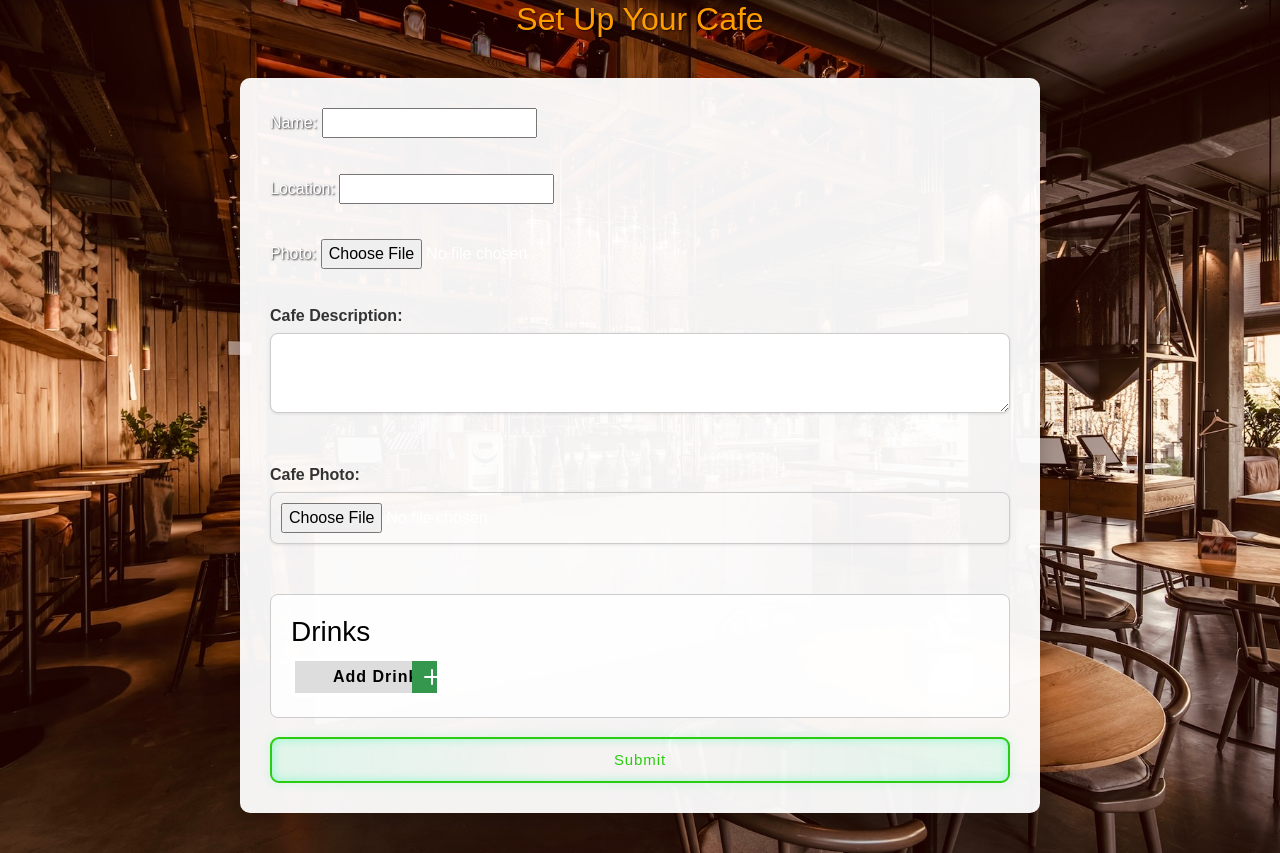
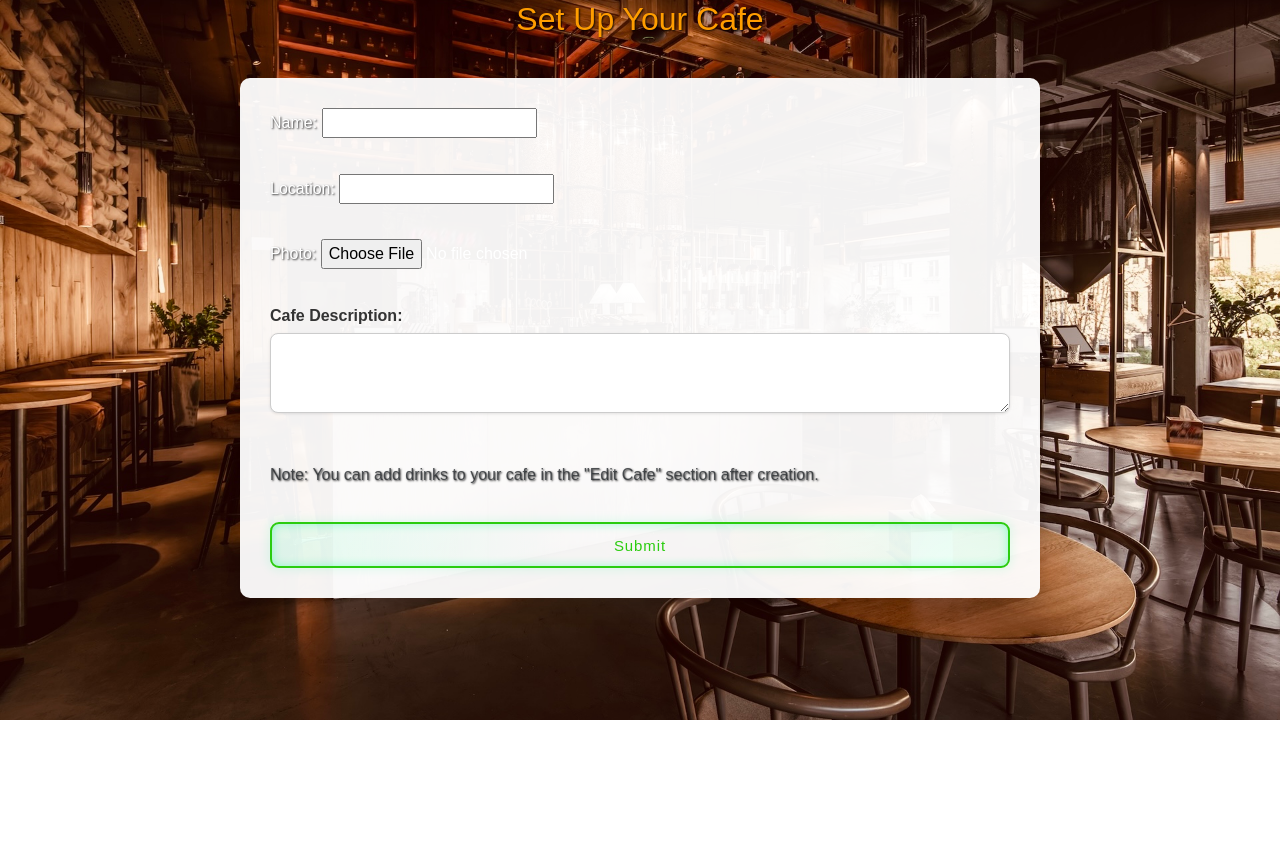
Before and after one commit to Martin-Gubala/WAD2-8C, a Django app: page /cafe_setup/ in a window 1280 px wide. Shown: the part 52-905 px from the top of the page. After the commit the page ends 772 px from the top, so only its background shows below. Run offline with Django 3.2, Linux system fonts and the light colour scheme; parts of the project's set-up code (start-up, migrations or seed data) failed here and were passed over.

Commit message:
fix cafe setup, drinks to be added in edit cafe

```diff
--- a/WAD2-8C/WAD2_Project/cafeCritics/static/javascript/cafe_setup.js
+++ b/WAD2-8C/WAD2_Project/cafeCritics/static/javascript/cafe_setup.js
@@ -1,15 +1,9 @@
-document.getElementById('add-drink').addEventListener('click', function() {
-    const container = document.getElementById('drinks-container');
-    const index = container.children.length - 1; // Get index for the next drink item
-    // HTML for the new drink form, using backticks for multi-line strings
-    const drinkForm = `
-        <div class="drink-form">
-            <label for="drinks-${index}-name" class="custom-color">Drink Name:</label>
-            <input type="text" name="drinks-${index}-name" id="drinks-${index}-name">
-            <label for="drinks-${index}-photo" class="custom-color">Drink Photo:</label>
-            <input type="file" name="drinks-${index}-photo" id="drinks-${index}-photo">
-        </div>
-    `;
-    // Insert the new drink form into the container
-    container.insertAdjacentHTML('beforeend', drinkForm);
-});
+// Removed logic for dynamically adding drinks
+
+// Function to remove a drink form dynamically
+function removeDrink(index) {
+    const drinkForm = document.getElementById(`drink-${index}`);
+    if (drinkForm) {
+        drinkForm.remove();
+    }
+}
--- a/WAD2-8C/WAD2_Project/cafeCritics/static/javascript/edit_cafe.js
+++ b/WAD2-8C/WAD2_Project/cafeCritics/static/javascript/edit_cafe.js
@@ -12,7 +12,7 @@ function addDrinkRow() {
             <input type="text" name="drinks-${newIndex}-name" class="form-control" placeholder="Drink Name">
         </td>
         <td>
-            <input type="number" name="drinks-${newIndex}-price" class="form-control" placeholder="Price">
+            <input type="number" name="drinks-${newIndex}-price" class="form-control" placeholder="Price" step="any">
         </td>
         <td>
             <button type="button" class="btn btn-danger btn-sm" onclick="deleteNewDrinkRow(this)">Delete</button>
--- a/WAD2-8C/templates/registration/cafe_setup.html
+++ b/WAD2-8C/templates/registration/cafe_setup.html
@@ -1,3 +1,4 @@
+<!-- filepath: e:\OneDrive - University of Glasgow\WADS 8C\WAD2-8C\WAD2_Project\cafeCritics\templates\registration\cafe_setup.html -->
 {% extends 'registration/base_generic.html' %}
 {% load static %}
 {% block content %}
@@ -18,25 +19,8 @@
             <textarea name="cafe-description" id="cafe-description" class="input-textarea"></textarea>
         </div>
 
-        <!-- File input for uploading a cafe photo -->
-        <div class="form-group">
-            <label for="cafe-photo" class="label-text">Cafe Photo:</label>
-            <input type="file" name="cafe-photo" id="cafe-photo" class="input-file">
-        </div>
-
-        <!-- Container for dynamic addition of drink forms -->
-        <div id="drinks-container" class="drinks-container">
-            <h3><span class="custom-color">Drinks</span></h3>
-            <button type="button" class="button" id="add-drink">
-                <span class="button__text">Add Drink</span>
-                <span class="button__icon">
-                  <svg xmlns="http://www.w3.org/2000/svg" width="24" viewBox="0 0 24 24" stroke-width="2" stroke-linejoin="round" stroke-linecap="round" stroke="currentColor" height="24" fill="none" class="svg">
-                    <line y2="19" y1="5" x2="12" x1="12"></line>
-                    <line y2="12" y1="12" x2="19" x1="5"></line>
-                  </svg>
-                </span>
-              </button>
-        </div>
+        <!-- Inform users about adding drinks later -->
+        <p class="text-muted">Note: You can add drinks to your cafe in the "Edit Cafe" section after creation.</p>
 
         <!-- Submit button for the form -->
         <button type="submit" class="btn-ready">Submit</button>
--- /dev/null
+++ b/WAD2_Project/cafeCritics/forms.py
@@ -0,0 +1,4 @@
+from django import forms
+from cafeCritics.models import Cafe
+
+class CafeSetupForm(forms.ModelForm):
```
Also changed, not shown: WAD2_Project/cafeCritics/management/commands/populate.py (added, +24 -0 lines), WAD2-8C/WAD2_Project/cafeCritics/forms.py (line endings or trailing spaces), WAD2-8C/WAD2_Project/db.sqlite3, WAD2-8C/WAD2_Project/media/cafe_photos/dachshund-flys-plane_8588-2.webp (added), WAD2-8C/WAD2_Project/media/cafe_photos/dachshund-flys-plane_8588-2_V5qR01J.webp (added).
